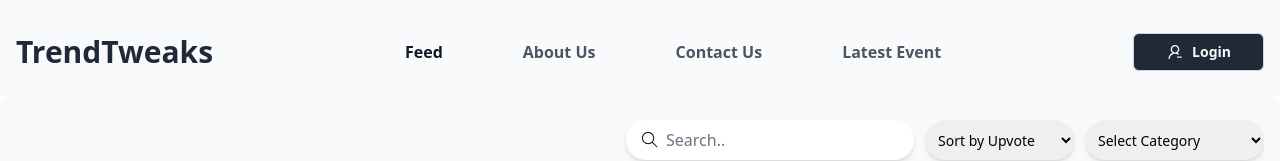
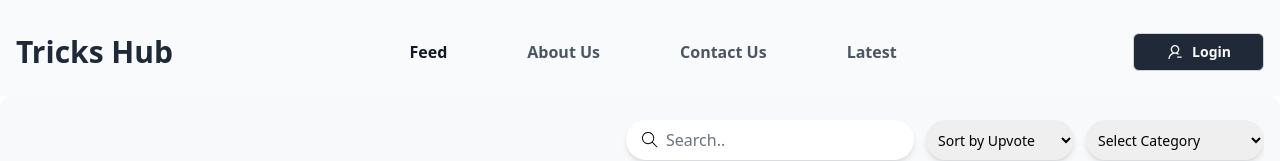
Before and after one commit to mahfuzctg/tricks-hub-client, a Next.js app: page / in a window 1280 px wide. Shown: the top 161 px of the page. Built offline with nearby package versions, Linux system fonts and the light colour scheme; no server answers.

Commit message:
added something in navbar

```diff
--- a/src/app/components/Shared/Navbar/Navbar.tsx
+++ b/src/app/components/Shared/Navbar/Navbar.tsx
@@ -1,6 +1,6 @@
 'use client'
 
-import DrawerNav from "./DrawerNavbar";
+
 import { HiOutlineMenu } from "react-icons/hi";
 import Link from "next/link";
 import { IoArrowRedoOutline, IoSettingsOutline } from "react-icons/io5";
@@ -34,7 +34,7 @@ export default function Navbar() {
       <li><Link href="/" className={`cursor-pointer font-semibold ${pathName === '/' ? 'text-gray-900' : 'text-gray-600'} px-4 py-[3px] transition hover:text-gray-400`}>Feed</Link></li>
       <li><Link href="/about" className={`cursor-pointer font-semibold ${pathName === '/about' ? 'text-gray-900' : 'text-gray-600'} px-4 py-[3px] transition hover:text-gray-400`}>About Us</Link></li>
       <li><Link href="/contact" className={`cursor-pointer font-semibold ${pathName === '/contact' ? 'text-gray-900' : 'text-gray-600'} px-4 py-[3px] transition hover:text-gray-400`}>Contact Us</Link></li>
-      <li><Link href="/latest-event" className={`cursor-pointer font-semibold ${pathName === '/latest-event' ? 'text-gray-900' : 'text-gray-600'} px-4 py-[3px] transition hover:text-gray-400`}>Latest Event</Link></li>
+      <li><Link href="/latest-event" className={`cursor-pointer font-semibold ${pathName === '/latest-event' ? 'text-gray-900' : 'text-gray-600'} px-4 py-[3px] transition hover:text-gray-400`}>Latest</Link></li>
     </>
   );
 
@@ -44,7 +44,7 @@ export default function Navbar() {
         <section className="max-w-[1500px] mx-auto px-4 flex justify-between md:pt-2 h-16 md:h-[96px] bg-gray-50 dark:bg-gray-900">
           {/* Logo section */}
           <div className="flex items-center gap-1">
-            <h3 className="text-gray-800 dark:text-gray-300 font-extrabold text-[22px] md:text-2xl xl:text-3xl">TrendTweaks</h3>
+            <h3 className="text-gray-800 dark:text-gray-300 font-extrabold text-[22px] md:text-2xl xl:text-3xl">Tricks Hub</h3>
           </div>
 
           {/* Nav menu section */}
```
